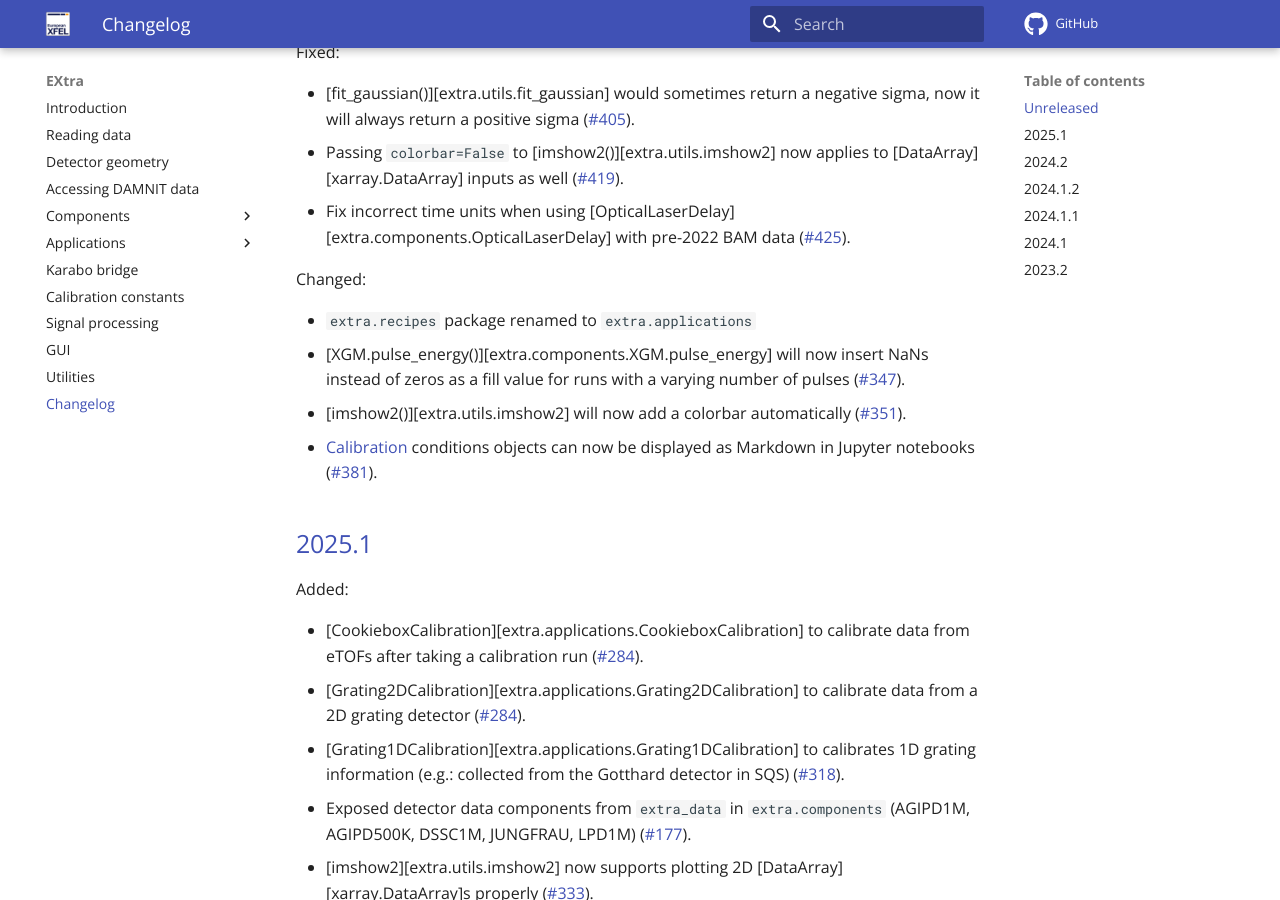
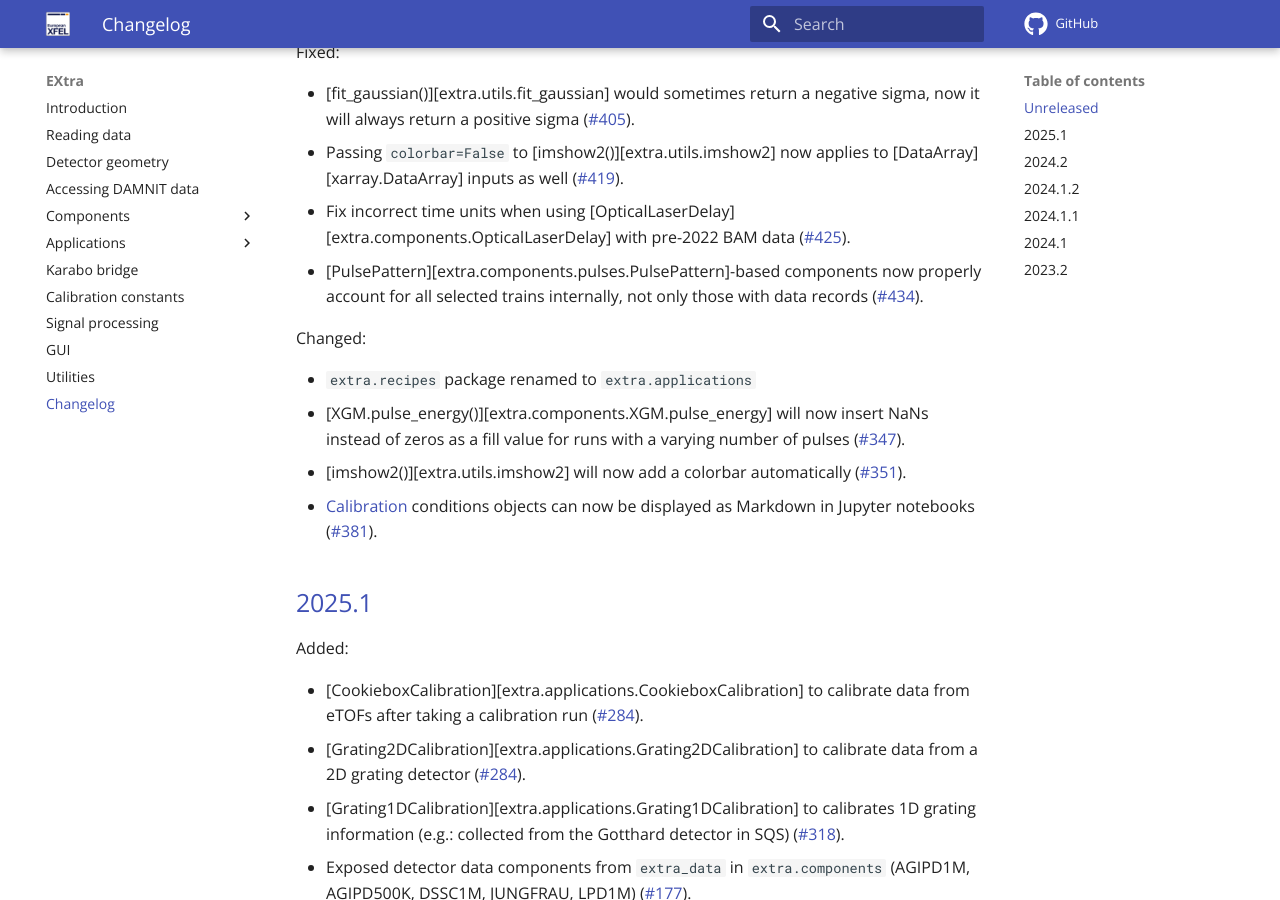
Before and after one commit to European-XFEL/EXtra, an MkDocs documentation site: the page built from docs/changelog.md, in a window 1280 px wide and 900 px high, scrolled down 1066 px. Built offline with MkDocs 1.6.1 and Material for MkDocs 9.7.7, drawn with Linux system fonts in a browser that asks for light colours; emoji names are drawn with the system emoji font; comment, search, counter and statistics services are not loaded.

Commit message:
(fixup) add docs

```diff
--- a/docs/changelog.md
+++ b/docs/changelog.md
@@ -45,6 +45,8 @@ Fixed:
   [DataArray][xarray.DataArray] inputs as well (!419).
 - Fix incorrect time units when using [OpticalLaserDelay][extra.components.OpticalLaserDelay]
   with pre-2022 BAM data (!425).
+- [PulsePattern][extra.components.pulses.PulsePattern]-based components now properly account for
+  all selected trains internally, not only those with data records (!434).
 
 Changed:
 
```
